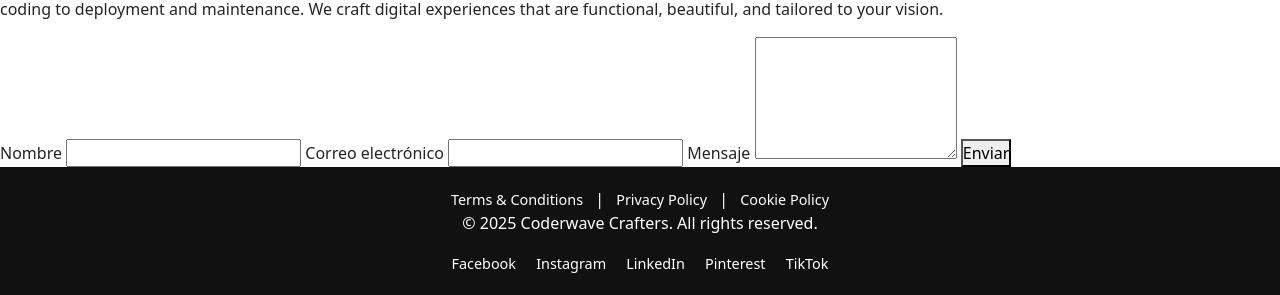
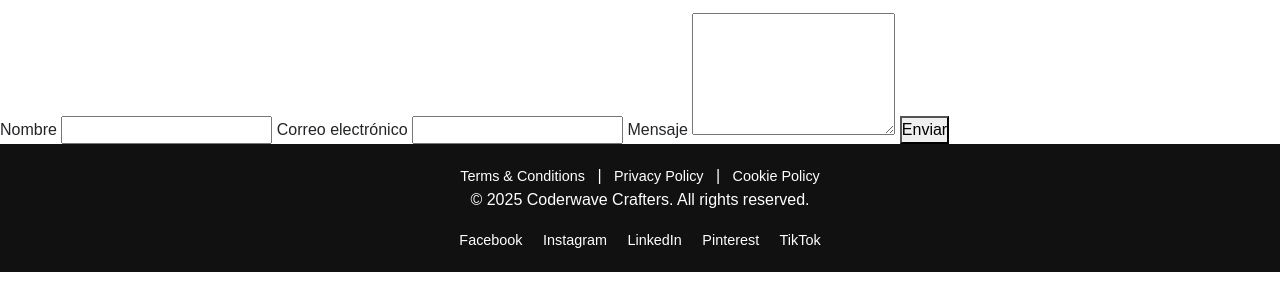
Before and after one commit to JGhibaudo/entregaDos-Coder, a plain HTML site: page menu/contacto.html in a window 1280 px wide. Shown: the part 573-868 px from the top of the page. After the commit the page ends 845 px from the top, so only its background shows below. Drawn offline with nearby package versions, Linux system fonts and the light colour scheme; files that its build step writes are made by us from their sources.

Commit message:
cambios de fonts

```diff
--- a/style.css
+++ b/style.css
@@ -3,6 +3,7 @@
   margin: 0;
   padding: 0;
   box-sizing: border-box;
+  font-family: "Asimovian", sans-serif
 }
 
 html {
@@ -10,11 +11,12 @@ html {
 }
 
 body {
-  font-family: 'Boldonse', sans-serif;
+  font-family: "Asimovian", sans-serif;
   background-color: #000;
   color: #e3dac9;
   line-height: 1.6;
 }
+
 /*Nav*/
 .nav-link:hover {
   color: var(--color-accent);
```
Also changed, not shown: index.html (+5 -4 lines), menu/tools.html (+1 -1 lines).
